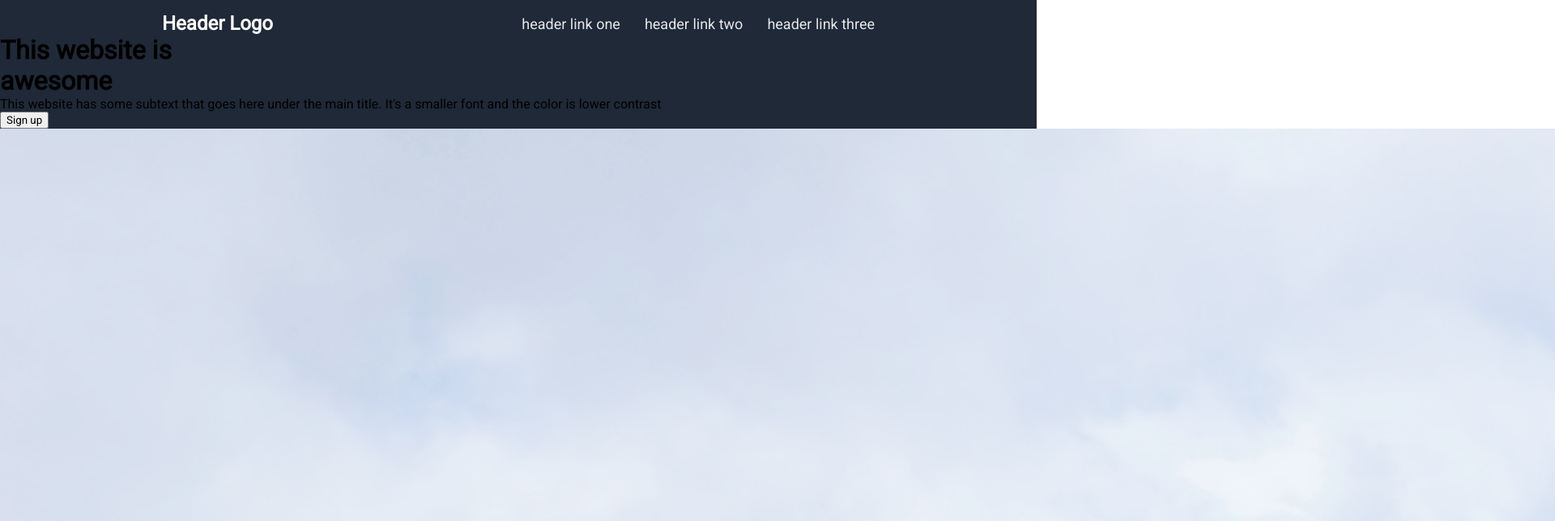
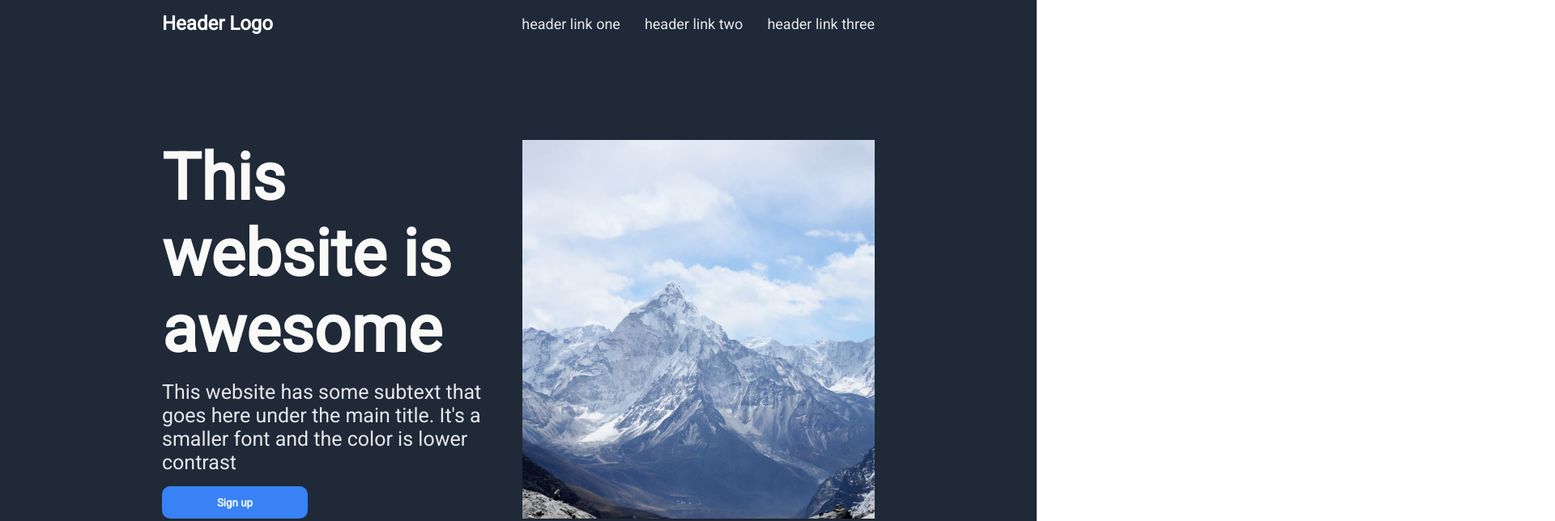
Before and after one commit to RichardPoroszlay/LandingPage, a plain HTML site: page index.html in a window 1280 px wide. Shown: the top 644 px of the page at 81% size, 1920 px wide, since content can reach past the window. Drawn offline with Linux system fonts and the light colour scheme.

Commit message:
Create style for the main-section part under section one

```diff
--- a/styles/style.css
+++ b/styles/style.css
@@ -15,7 +15,7 @@
     display: flex;
     align-items: center;
     gap: 30px;
-    padding: 15px 200px 0 200px;
+    padding: 15px 200px 130px 200px;
 }
 
 .header-logo {
@@ -30,3 +30,52 @@ a {
     font-size: 18px;
     color: #E5E7EB;
 }
+
+.main-section {
+    display: flex;
+    padding: 0 200px 100px 200px;
+    gap: 10px;
+    justify-content: space-between;
+}
+
+.welcome-text {
+    display: flex;
+    flex: 1 1 0px;
+    flex-direction: column;
+    gap: 15px;
+}
+
+.welcome-text h1 {
+    font-size: 80px;
+    font-weight: 800px;
+    color: #F9FAF8;
+}
+
+.welcome-text p {
+    font-size: 25px;
+    color: #E5E7EB;
+}
+
+.welcome-text button {
+    width: 180px;
+    height: 40px;
+    color: white;
+    font-weight: bold;
+    background-color: #3882F6;
+    border-style: none;
+    border-radius: 10px;
+}
+
+.welcome-text button:hover {
+    background-color: #81aaeb;
+}
+
+.placeholder {
+    display: flex;
+    flex: 1 1 0px;
+}
+
+.placeholder img {
+    object-fit: cover;
+    width: 100%;
+}
```
